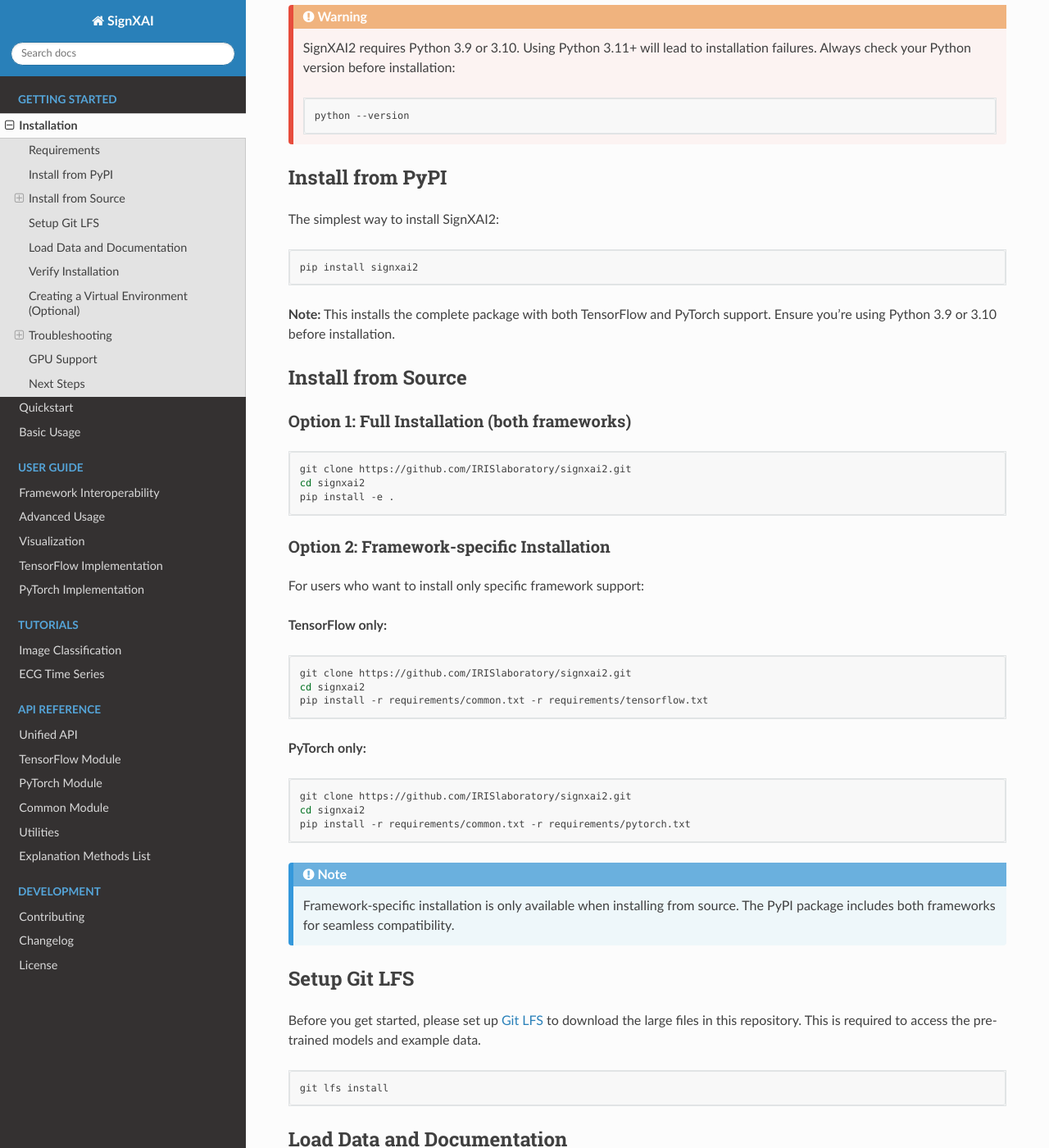
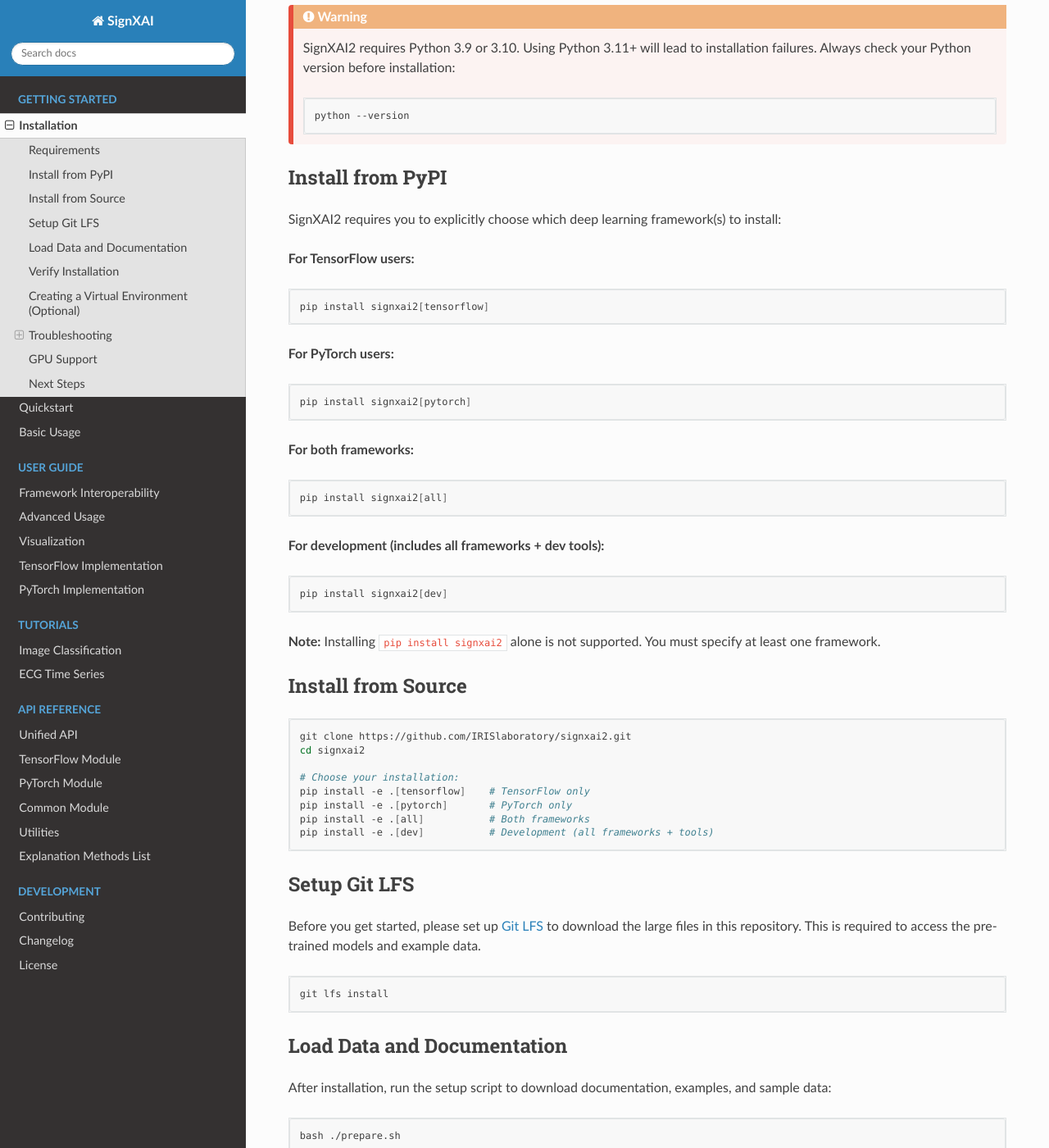
Before and after one commit to TimeXAIgroup/signxai2, a Sphinx documentation site: the page built from docs/guide/installation.rst, in a window 1280 px wide and 1400 px high, scrolled down 378 px. Shown: the whole window at 82% size. Built offline with Sphinx 7.4.7 and the Read the Docs theme 3.1.0, drawn with Linux system fonts in a browser that asks for light colours; some of the changed text lies outside the part shown.

Commit message:
updated installation to require framework

```diff
--- a/docs/guide/installation.rst
+++ b/docs/guide/installation.rst
@@ -23,49 +23,47 @@
 Install from PyPI
 -----------------
 
-The simplest way to install SignXAI2:
+SignXAI2 requires you to explicitly choose which deep learning framework(s) to install:
+
+**For TensorFlow users:**
 
 .. code-block:: bash
 
-    pip install signxai2
+    pip install signxai2[tensorflow]
 
-**Note:** This installs the complete package with both TensorFlow and PyTorch support. Ensure you're using Python 3.9 or 3.10 before installation.
+**For PyTorch users:**
+
+.. code-block:: bash
+
+    pip install signxai2[pytorch]
+
+**For both frameworks:**
+
+.. code-block:: bash
+
+    pip install signxai2[all]
+
+**For development (includes all frameworks + dev tools):**
+
+.. code-block:: bash
+
+    pip install signxai2[dev]
+
+**Note:** Installing ``pip install signxai2`` alone is not supported. You must specify at least one framework.
 
 Install from Source
 -------------------
-
-Option 1: Full Installation (both frameworks)
-~~~~~~~~~~~~~~~~~~~~~~~~~~~~~~~~~~~~~~~~~~~~~
 
 .. code-block:: bash
 
     git clone https://github.com/IRISlaboratory/signxai2.git
     cd signxai2
-    pip install -e .
 
-Option 2: Framework-specific Installation
-~~~~~~~~~~~~~~~~~~~~~~~~~~~~~~~~~~~~~~~~~
-
-For users who want to install only specific framework support:
-
-**TensorFlow only:**
-
-.. code-block:: bash
-
-    git clone https://github.com/IRISlaboratory/signxai2.git
-    cd signxai2
-    pip install -r requirements/common.txt -r requirements/tensorflow.txt
-
-**PyTorch only:**
-
-.. code-block:: bash
-
-    git clone https://github.com/IRISlaboratory/signxai2.git
-    cd signxai2
-    pip install -r requirements/common.txt -r requirements/pytorch.txt
-
-.. note::
-   Framework-specific installation is only available when installing from source. The PyPI package includes both frameworks for seamless compatibility.
+    # Choose your installation:
+    pip install -e .[tensorflow]    # TensorFlow only
+    pip install -e .[pytorch]       # PyTorch only
+    pip install -e .[all]           # Both frameworks
+    pip install -e .[dev]           # Development (all frameworks + tools)
 
 Setup Git LFS
 -------------
@@ -102,10 +100,21 @@
     print(signxai.__version__)
 
     # Check available backends
-    import signxai.tf_signxai
-    import signxai.torch_signxai
-    print("TensorFlow backend available")
-    print("PyTorch backend available")
+    from signxai import list_methods
+    print(f"Available methods: {len(list_methods())}")
+
+    # Check specific backends if installed
+    try:
+        import signxai.tf_signxai
+        print("TensorFlow backend available")
+    except ImportError:
+        print("TensorFlow backend not installed")
+
+    try:
+        import signxai.torch_signxai
+        print("PyTorch backend available")
+    except ImportError:
+        print("PyTorch backend not installed")
 
 Creating a Virtual Environment (Optional)
 -----------------------------------------
@@ -123,8 +132,8 @@
     # Activate (Windows)
     signxai_env\Scripts\activate
 
-    # Install SignXAI2
-    pip install signxai2
+    # Install SignXAI2 with your preferred framework
+    pip install signxai2[tensorflow]  # or signxai2[pytorch] or signxai2[all]
 
 Troubleshooting
 ---------------
@@ -167,7 +176,7 @@
     # Reinstall with all dependencies
     pip uninstall signxai2
     pip install --upgrade pip
-    pip install signxai2
+    pip install signxai2[all]  # or your preferred framework
 
 **Issue: Missing large files (models/data)**
 
--- a/docs/tutorials/image_classification.rst
+++ b/docs/tutorials/image_classification.rst
@@ -18,7 +18,7 @@
 Setup
 -----
 
-First, let's install the required packages:
+First, let's install the required packages. You must specify which framework(s) you want to use:
 
 .. code-block:: bash
 
@@ -28,8 +28,8 @@
     # For PyTorch
     pip install signxai2[pytorch]
 
-    # For both
-    pip install signxai2[tensorflow,pytorch]
+    # For both frameworks
+    pip install signxai2[all]
 
 Let's also download a sample image to work with:
 
--- a/signxai/__init__.py
+++ b/signxai/__init__.py
@@ -1,5 +1,5 @@
 # signxai/__init__.py (Simplified and Fixed)
-__version__ = "0.13.2"
+__version__ = "0.13.3"
 
 _DEFAULT_BACKEND = None
 _AVAILABLE_BACKENDS = []
```
Also changed, not shown: CHANGELOG.md (+18 -2 lines), README.md (+27 -23 lines), docs/tutorials/time_series.rst (+5 -3 lines), pyproject.toml (+35 -12 lines), 7 other files.
